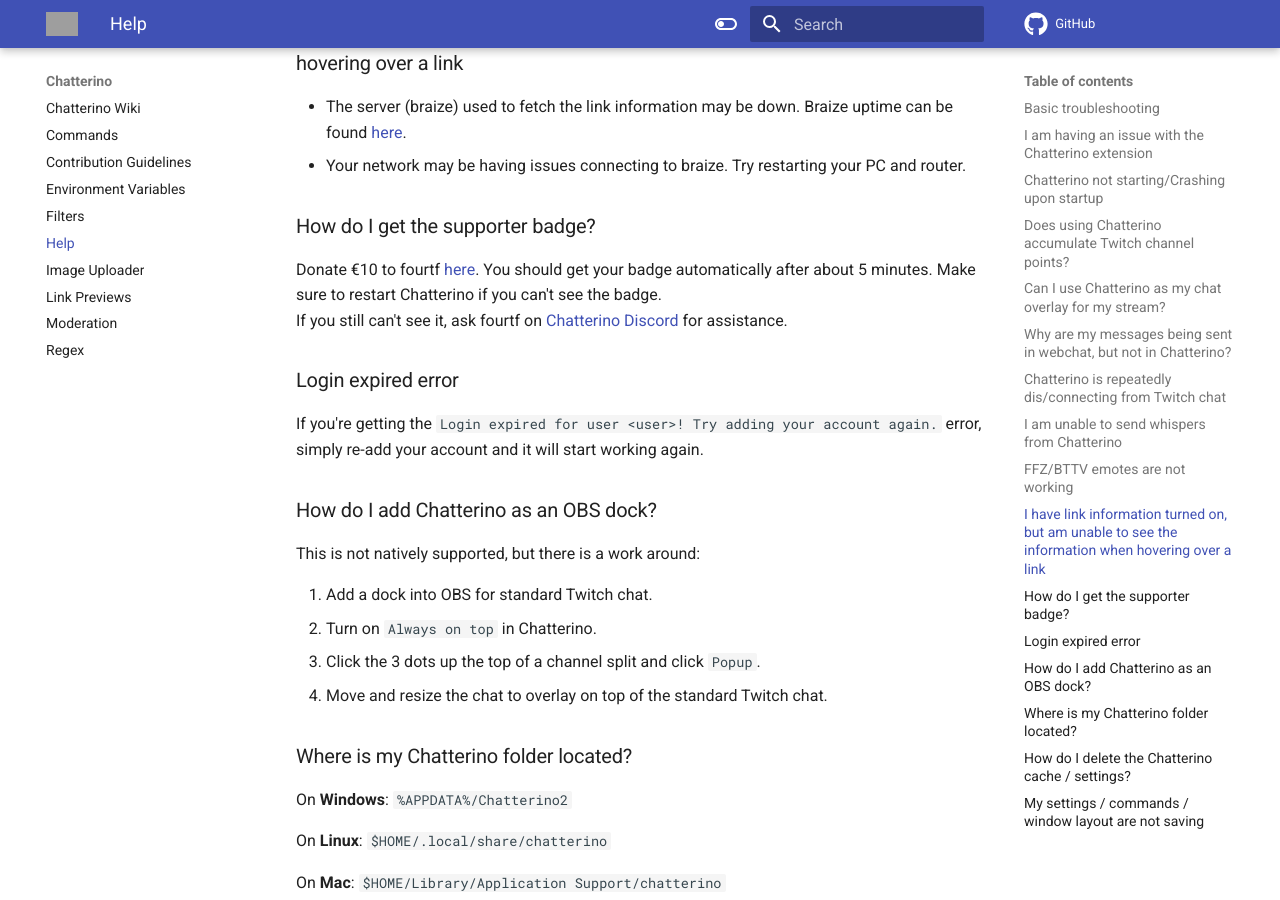
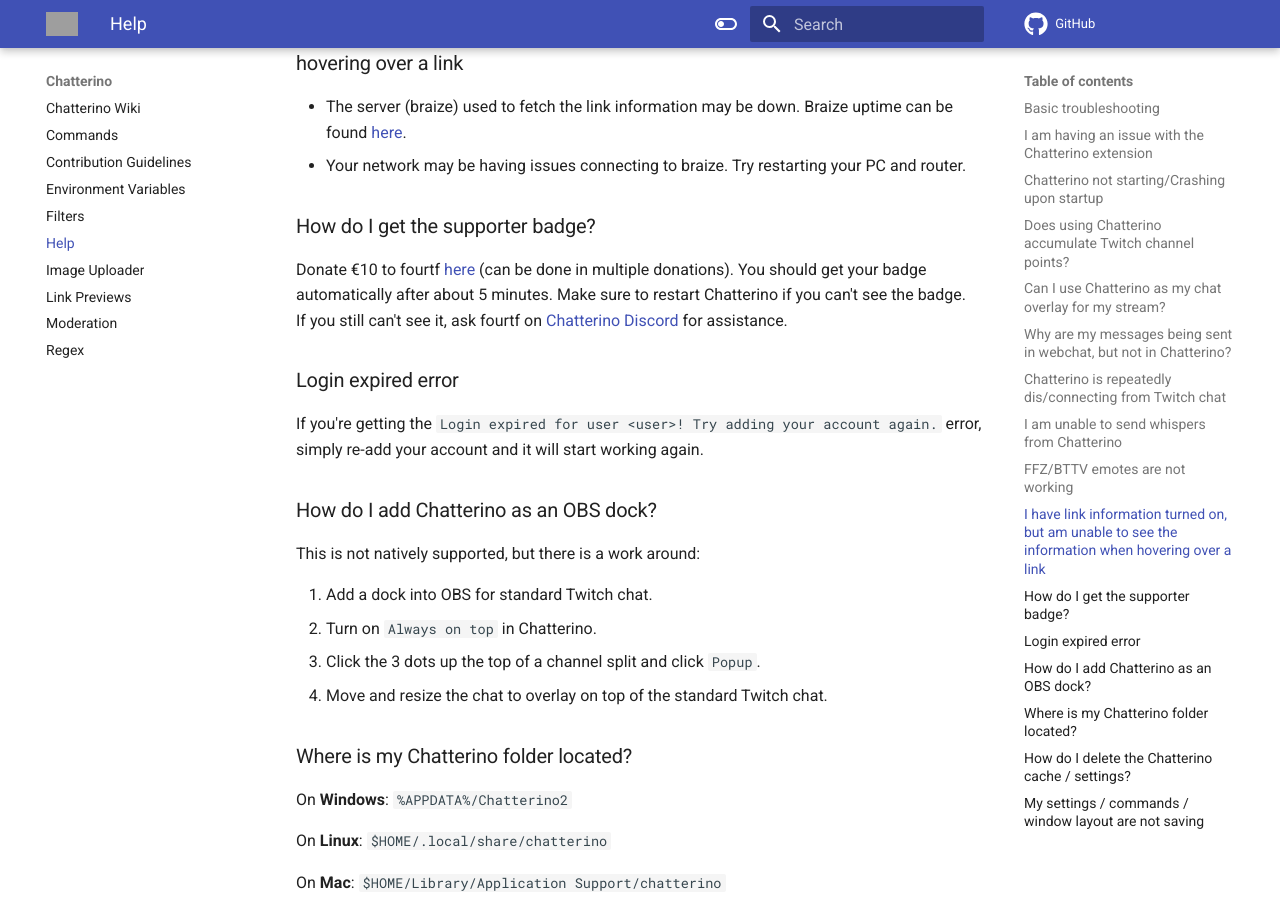
Before and after one commit to Chatterino/wiki, an MkDocs documentation site: the page built from docs/Help.md, in a window 1280 px wide and 900 px high, scrolled down 2257 px. Built offline with MkDocs 1.6.1 and Material for MkDocs 9.7.7, drawn with Linux system fonts in a browser that asks for light colours; comment, search, counter and statistics services are not loaded; grey boxes are pictures that could not be loaded.

Commit message:
Added information about multiple donations

```diff
--- a/docs/Help.md
+++ b/docs/Help.md
@@ -59,7 +59,7 @@
 - Your network may be having issues connecting to braize. Try restarting your PC and router.
 
 ### How do I get the supporter badge?
-Donate €10 to fourtf [here](https://streamelements.com/fourtf/tip). You should get your badge automatically after about 5 minutes. Make sure to restart Chatterino if you can't see the badge.
+Donate €10 to fourtf [here](https://streamelements.com/fourtf/tip) (can be done in multiple donations). You should get your badge automatically after about 5 minutes. Make sure to restart Chatterino if you can't see the badge.
 If you still can't see it, ask fourtf on [Chatterino Discord](https://discord.gg/3vmJRwy) for assistance.
 
 ### Login expired error
```
